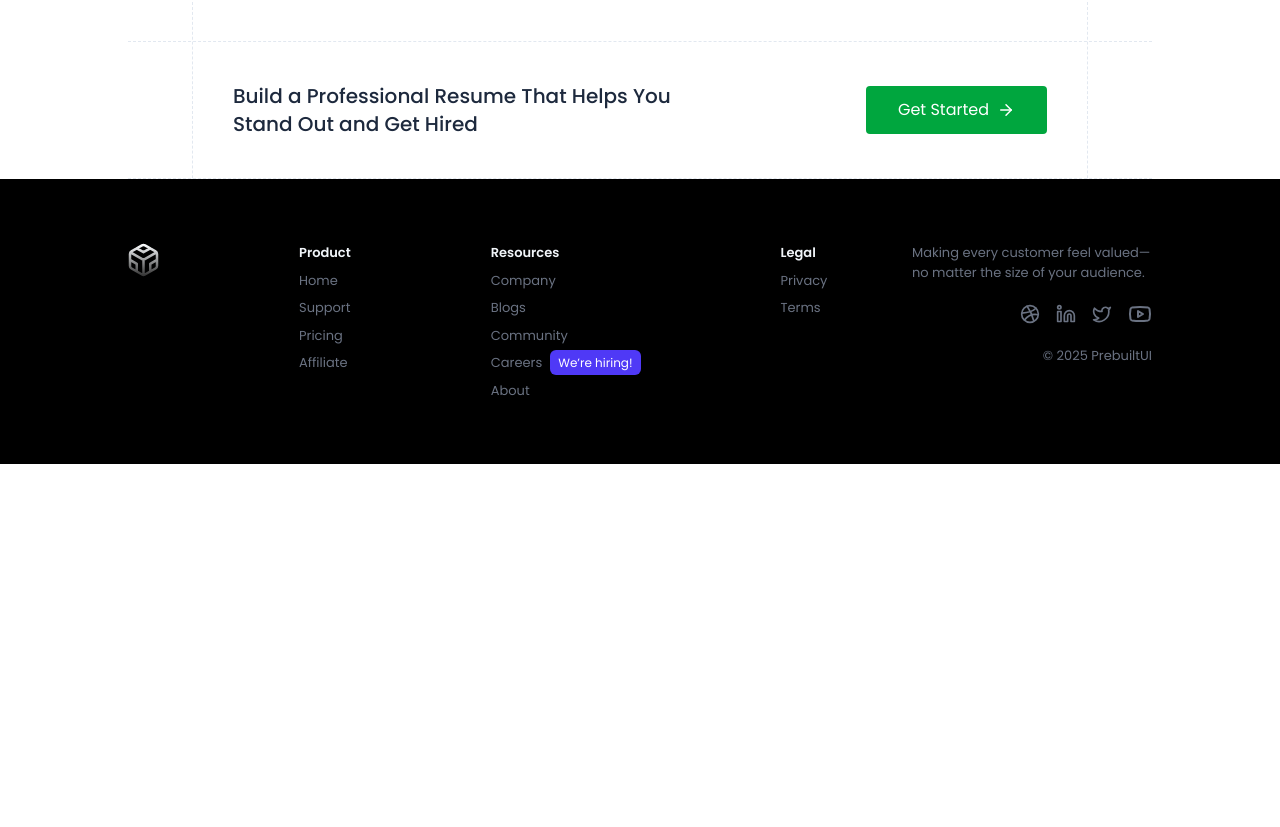
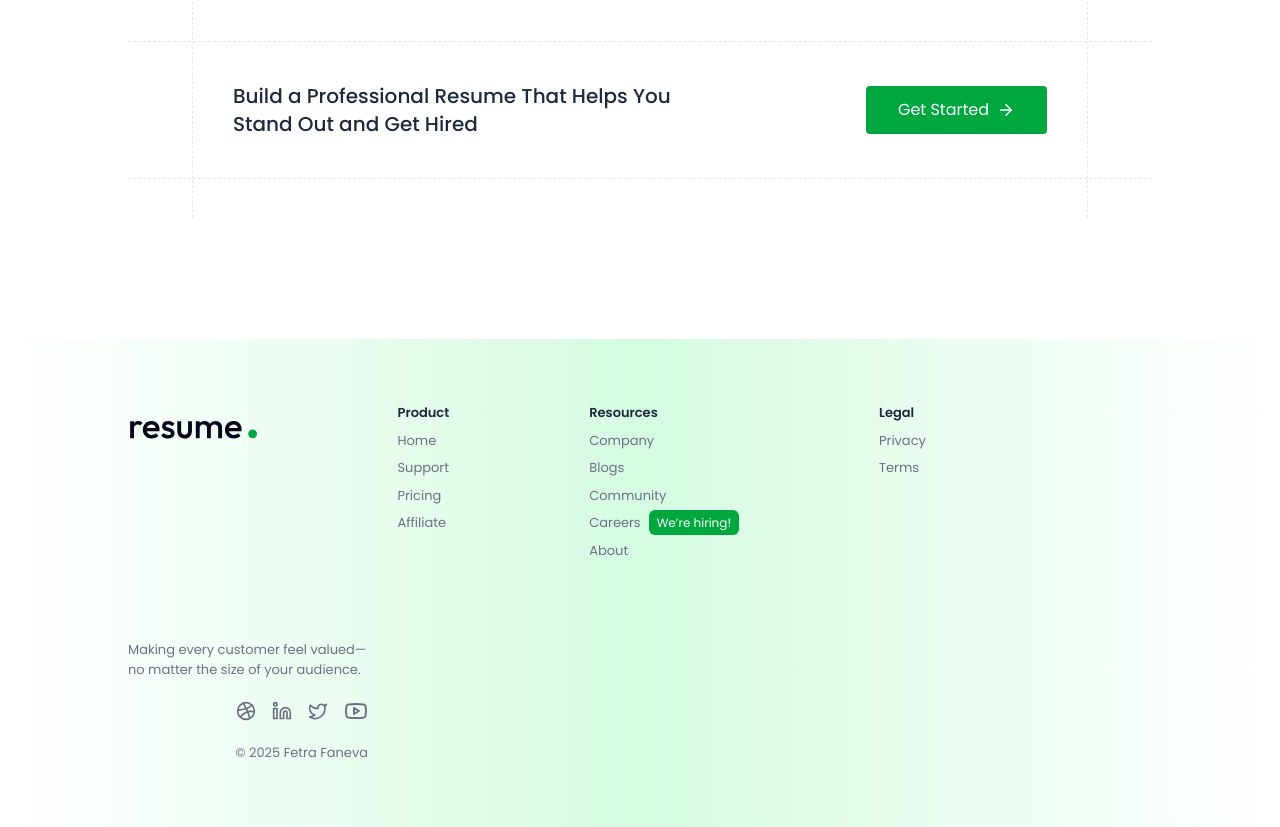
Before and after one commit to fetrafaneva/MERN_AIResume, a React (Vite) app: page / in a window 1280 px wide. Shown: the part 2129-2956 px from the top of the page. Before the commit the page ends 2593 px from the top, so only its background shows below. Built offline with nearby package versions, Linux system fonts and the light colour scheme.

Commit message:
modification des fonts et design de la section footer

```diff
--- a/src/components/home/Footer.jsx
+++ b/src/components/home/Footer.jsx
@@ -4,106 +4,79 @@ const Footer = () => {
   return (
     <div>
       <>
-        <footer className="flex flex-wrap justify-center lg:justify-between overflow-hidden gap-10 md:gap-20 py-16 px-6 md:px-16 lg:px-24 xl:px-32 text-[13px] text-gray-500 bg-black">
+        <footer className="flex flex-wrap justify-center lg:justify-between overflow-hidden gap-10 md:gap-20 py-16 px-6 md:px-16 lg:px-24 xl:px-32 text-[13px] text-gray-500 bg-gradient-to-r from-white via-green-200/60 to-white mt-40">
           <div className="flex flex-wrap items-start gap-10 md:gap-[60px] xl:gap-[140px]">
-            <a href="https://prebuiltui.com">
-              <svg
-                width="31"
-                height="34"
-                viewBox="0 0 31 34"
-                fill="none"
-                xmlns="http://www.w3.org/2000/svg"
-              >
-                <path
-                  d="m8.75 5.3 6.75 3.884 6.75-3.885M8.75 28.58v-7.755L2 16.939m27 0-6.75 3.885v7.754M2.405 9.408 15.5 16.954l13.095-7.546M15.5 32V16.939M29 22.915V10.962a2.98 2.98 0 0 0-1.5-2.585L17 2.4a3.01 3.01 0 0 0-3 0L3.5 8.377A3 3 0 0 0 2 10.962v11.953A2.98 2.98 0 0 0 3.5 25.5L14 31.477a3.01 3.01 0 0 0 3 0L27.5 25.5a3 3 0 0 0 1.5-2.585"
-                  stroke="url(#a)"
-                  strokeWidth="2.5"
-                  strokeLinecap="round"
-                  strokeLinejoin="round"
-                />
-                <defs>
-                  <linearGradient
-                    id="a"
-                    x1="15.5"
-                    y1="2"
-                    x2="15.5"
-                    y2="32"
-                    gradientUnits="userSpaceOnUse"
-                  >
-                    <stop stop-color="#F8FAFC" />
-                    <stop offset="1" stop-color="#383838" />
-                  </linearGradient>
-                </defs>
-              </svg>
+            <a href="#">
+              <img src="/logo.svg" alt="logo" className=" h-11 w-auto" />
             </a>
             <div>
-              <p className="text-slate-100 font-semibold">Product</p>
+              <p className="text-slate-800 font-semibold">Product</p>
               <ul className="mt-2 space-y-2">
                 <li>
-                  <a href="/" className="hover:text-indigo-600 transition">
+                  <a href="/" className="hover:text-green-600 transition">
                     Home
                   </a>
                 </li>
                 <li>
-                  <a href="/" className="hover:text-indigo-600 transition">
+                  <a href="/" className="hover:text-green-600 transition">
                     Support
                   </a>
                 </li>
                 <li>
-                  <a href="/" className="hover:text-indigo-600 transition">
+                  <a href="/" className="hover:text-green-600 transition">
                     Pricing
                   </a>
                 </li>
                 <li>
-                  <a href="/" className="hover:text-indigo-600 transition">
+                  <a href="/" className="hover:text-green-600 transition">
                     Affiliate
                   </a>
                 </li>
               </ul>
             </div>
             <div>
-              <p className="text-slate-100 font-semibold">Resources</p>
+              <p className="text-slate-800 font-semibold">Resources</p>
               <ul className="mt-2 space-y-2">
                 <li>
-                  <a href="/" className="hover:text-indigo-600 transition">
+                  <a href="/" className="hover:text-green-600 transition">
                     Company
                   </a>
                 </li>
                 <li>
-                  <a href="/" className="hover:text-indigo-600 transition">
+                  <a href="/" className="hover:text-green-600 transition">
                     Blogs
                   </a>
                 </li>
                 <li>
-                  <a href="/" className="hover:text-indigo-600 transition">
+                  <a href="/" className="hover:text-green-600 transition">
                     Community
                   </a>
                 </li>
                 <li>
-                  <a href="/" className="hover:text-indigo-600 transition">
+                  <a href="/" className="hover:text-green-600 transition">
                     Careers
-                    <span className="text-xs text-white bg-indigo-600 rounded-md ml-2 px-2 py-1">
+                    <span className="text-xs text-white bg-green-600 rounded-md ml-2 px-2 py-1">
                       We’re hiring!
                     </span>
                   </a>
                 </li>
                 <li>
-                  <a href="/" className="hover:text-indigo-600 transition">
+                  <a href="/" className="hover:text-green-600 transition">
                     About
                   </a>
                 </li>
               </ul>
             </div>
             <div>
-              <p className="text-slate-100 font-semibold">Legal</p>
+              <p className="text-slate-800 font-semibold">Legal</p>
               <ul className="mt-2 space-y-2">
                 <li>
-                  <a href="/" className="hover:text-indigo-600 transition">
+                  <a href="/" className="hover:text-green-600 transition">
                     Privacy
                   </a>
                 </li>
                 <li>
-                  <a href="/" className="hover:text-indigo-600 transition">
+                  <a href="/" className="hover:text-green-600 transition">
                     Terms
                   </a>
                 </li>
@@ -116,11 +89,7 @@ const Footer = () => {
               audience.
             </p>
             <div className="flex items-center gap-4 mt-3">
-              <a
-                href="https://dribbble.com/prebuiltui"
-                target="_blank"
-                rel="noreferrer"
-              >
+              <a href="https://dribbble.com/" target="_blank" rel="noreferrer">
                 <svg
                   xmlns="http://www.w3.org/2000/svg"
                   width="24"
@@ -141,7 +110,7 @@ const Footer = () => {
                 </svg>
               </a>
               <a
-                href="https://www.linkedin.com/company/prebuiltui"
+                href="https://www.linkedin.com/company/"
                 target="_blank"
                 rel="noreferrer"
               >
@@ -163,11 +132,7 @@ const Footer = () => {
                   <circle cx="4" cy="4" r="2"></circle>
                 </svg>
               </a>
-              <a
-                href="https://x.com/prebuiltui"
-                target="_blank"
-                rel="noreferrer"
-              >
+              <a href="https://x.com/" target="_blank" rel="noreferrer">
                 <svg
                   xmlns="http://www.w3.org/2000/svg"
                   width="24"
@@ -208,7 +173,7 @@ const Footer = () => {
               </a>
             </div>
             <p className="mt-3 text-center">
-              © 2025 <a href="https://prebuiltui.com">PrebuiltUI</a>
+              © 2025 <a href="fetrafaneva@gmail.com">Fetra Faneva</a>
             </p>
           </div>
         </footer>
```
